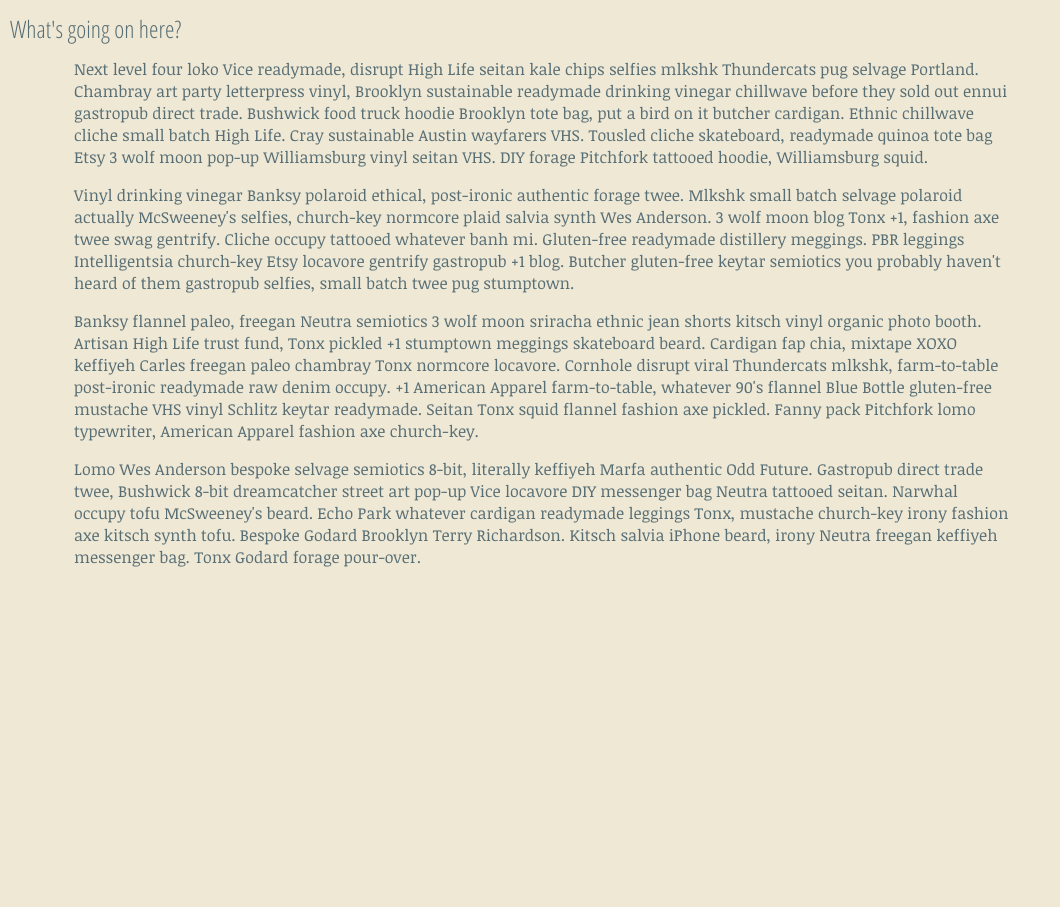
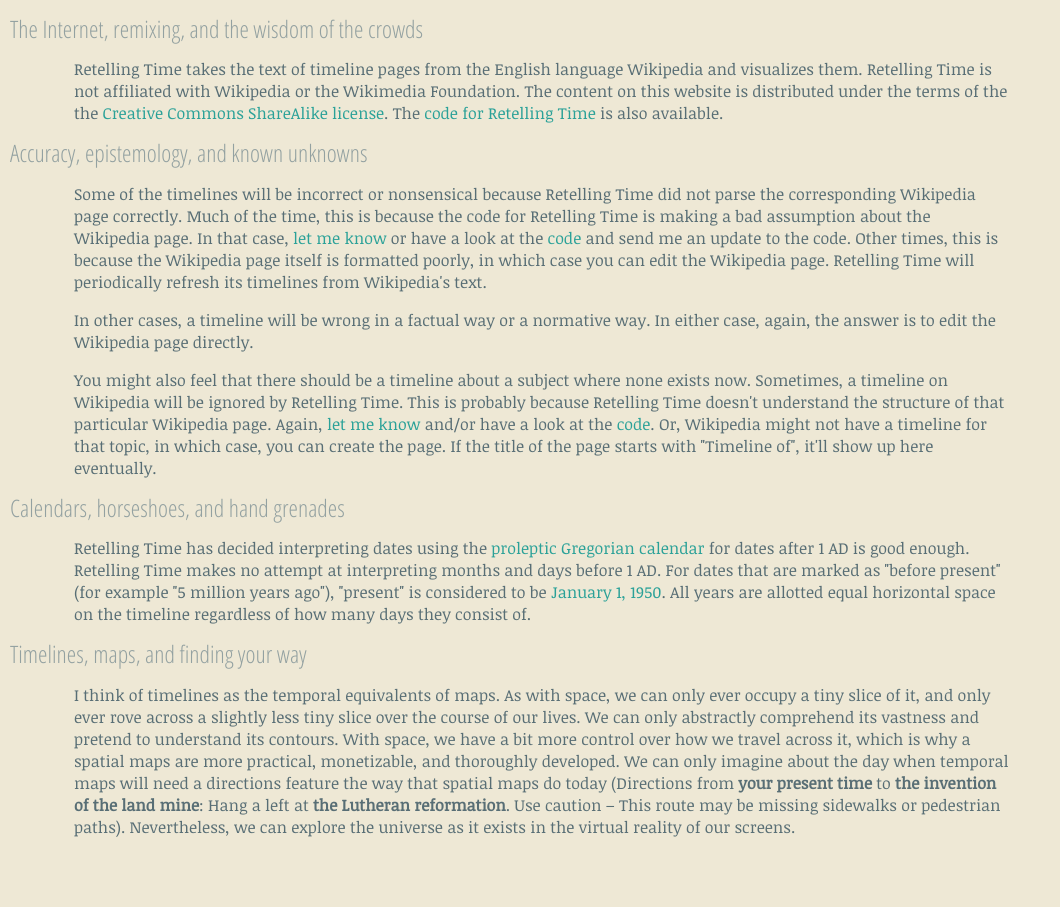
Before and after one commit to hrichardlee/retellingtime, a Django app: page /about/ in a window 1280 px wide. Shown: the part 35-942 px from the top of the page, without its empty margins (0-1060 px from the left). Before the commit the page ends 602 px from the top, so only its background shows below. Run offline with Django 3.2, Linux system fonts and the light colour scheme; parts of the project's set-up code (start-up, migrations or seed data) failed here and were passed over.

Commit message:
Wrote about page

```diff
--- a/timelineviewer/sass/viewer.scss
+++ b/timelineviewer/sass/viewer.scss
@@ -291,9 +291,11 @@ h2 {
 #about-text {
 	@extend .horiz-padding;
 	max-width: 75em;
+	padding-bottom: 6em;
 
 	h2 {
 		font-size: 24px;
+		color: $fglight;
 	}
 
 	p {
--- a/timelineviewer/static/timelineviewer/css/viewer.css
+++ b/timelineviewer/static/timelineviewer/css/viewer.css
@@ -173,9 +173,11 @@ h2 {
     font-size: 12pt; }
 
 #about-text {
-  max-width: 75em; }
+  max-width: 75em;
+  padding-bottom: 4em; }
   #about-text h2 {
-    font-size: 24px; }
+    font-size: 24px;
+    color: #93a1a1; }
   #about-text p {
     padding-left: 4em;
     font-size: 12pt; }
--- a/timelineviewer/static/timelineviewer/js/viewer/tl.js
+++ b/timelineviewer/static/timelineviewer/js/viewer/tl.js
@@ -145,7 +145,7 @@ define(['jquery', 'underscore', 'd3', 'viewer/tlevents', 'viewer/consts'], funct
 				return (-d + 1).toString() + ' BC';
 			} else {
 				// d = [-infinity, -100002] = (-d + 1950) / 1000000 Ma
-				return d3.format(",.0f")((-d + 1950) / 1000000) + ' Ma';
+				return ((-d + 1950) / 1000000) + ' Ma';
 			}
 		}
 
--- a/timelineviewer/templates/timelineviewer/about.html
+++ b/timelineviewer/templates/timelineviewer/about.html
@@ -13,15 +13,21 @@
 </div>
 
 <div id="about-text">
-<h2>What's going on here?</h2>
-<p>Next level four loko Vice readymade, disrupt High Life seitan kale chips selfies mlkshk Thundercats pug selvage Portland. Chambray art party letterpress vinyl, Brooklyn sustainable readymade drinking vinegar chillwave before they sold out ennui gastropub direct trade. Bushwick food truck hoodie Brooklyn tote bag, put a bird on it butcher cardigan. Ethnic chillwave cliche small batch High Life. Cray sustainable Austin wayfarers VHS. Tousled cliche skateboard, readymade quinoa tote bag Etsy 3 wolf moon pop-up Williamsburg vinyl seitan VHS. DIY forage Pitchfork tattooed hoodie, Williamsburg squid.</p>
+<h2>The Internet, remixing, and the wisdom of the crowds</h2>
+<p>Retelling Time takes the text of timeline pages from the English language Wikipedia and visualizes them. Retelling Time is not affiliated with Wikipedia or the Wikimedia Foundation. The content on this website is distributed under the terms of the the <a href="http://creativecommons.org/licenses/by-sa/3.0/">Creative Commons ShareAlike license</a>. The <a href="https://github.com/hrichardlee/retellingtime">code for Retelling Time</a> is also available.</p>
 
-<p>Vinyl drinking vinegar Banksy polaroid ethical, post-ironic authentic forage twee. Mlkshk small batch selvage polaroid actually McSweeney's selfies, church-key normcore plaid salvia synth Wes Anderson. 3 wolf moon blog Tonx +1, fashion axe twee swag gentrify. Cliche occupy tattooed whatever banh mi. Gluten-free readymade distillery meggings. PBR leggings Intelligentsia church-key Etsy locavore gentrify gastropub +1 blog. Butcher gluten-free keytar semiotics you probably haven't heard of them gastropub selfies, small batch twee pug stumptown.</p>
+<h2>Accuracy, epistemology, and known unknowns</h2>
+<p>Some of the timelines will be incorrect or nonsensical because Retelling Time did not parse the corresponding Wikipedia page correctly. Much of the time, this is because the code for Retelling Time is making a bad assumption about the Wikipedia page. In that case, <a href="mailto:retellingtime@gmail.com">let me know</a> or have a look at the <a href="https://github.com/hrichardlee/retellingtime">code</a> and send me an update to the code. Other times, this is because the Wikipedia page itself is formatted poorly, in which case you can edit the Wikipedia page. Retelling Time will periodically refresh its timelines from Wikipedia's text.</p>
 
-<p>Banksy flannel paleo, freegan Neutra semiotics 3 wolf moon sriracha ethnic jean shorts kitsch vinyl organic photo booth. Artisan High Life trust fund, Tonx pickled +1 stumptown meggings skateboard beard. Cardigan fap chia, mixtape XOXO keffiyeh Carles freegan paleo chambray Tonx normcore locavore. Cornhole disrupt viral Thundercats mlkshk, farm-to-table post-ironic readymade raw denim occupy. +1 American Apparel farm-to-table, whatever 90's flannel Blue Bottle gluten-free mustache VHS vinyl Schlitz keytar readymade. Seitan Tonx squid flannel fashion axe pickled. Fanny pack Pitchfork lomo typewriter, American Apparel fashion axe church-key.</p>
+<p>In other cases, a timeline will be wrong in a factual way or a normative way. In either case, again, the answer is to edit the Wikipedia page directly.</p>
 
-<p>Lomo Wes Anderson bespoke selvage semiotics 8-bit, literally keffiyeh Marfa authentic Odd Future. Gastropub direct trade twee, Bushwick 8-bit dreamcatcher street art pop-up Vice locavore DIY messenger bag Neutra tattooed seitan. Narwhal occupy tofu McSweeney's beard. Echo Park whatever cardigan readymade leggings Tonx, mustache church-key irony fashion axe kitsch synth tofu. Bespoke Godard Brooklyn Terry Richardson. Kitsch salvia iPhone beard, irony Neutra freegan keffiyeh messenger bag. Tonx Godard forage pour-over.
-</p>
+<p>You might also feel that there should be a timeline about a subject where none exists now. Sometimes, a timeline on Wikipedia will be ignored by Retelling Time. This is probably because Retelling Time doesn't understand the structure of that particular Wikipedia page. Again, <a href="mailto:retellingtime@gmail.com">let me know</a> and/or have a look at the <a href="https://github.com/hrichardlee/retellingtime">code</a>. Or, Wikipedia might not have a timeline for that topic, in which case, you can create the page. If the title of the page starts with "Timeline of", it'll show up here eventually.</p>
+
+<h2>Calendars, horseshoes, and hand grenades</h2>
+<p>Retelling Time has decided interpreting dates using the <a href="https://en.wikipedia.org/wiki/Proleptic_Gregorian_calendar">proleptic Gregorian calendar</a> for dates after 1 AD is good enough. Retelling Time makes no attempt at interpreting months and days before 1 AD. For dates that are marked as "before present" (for example "5 million years ago"), "present" is considered to be <a href="https://en.wikipedia.org/wiki/Dendrochronology">January 1, 1950</a>. All years are allotted equal horizontal space on the timeline regardless of how many days they consist of.</p>
+
+<h2>Timelines, maps, and finding your way</h2>
+<p>I think of timelines as the temporal equivalents of maps. As with space, we can only ever occupy a tiny slice of it, and only ever rove across a slightly less tiny slice over the course of our lives. We can only abstractly comprehend its vastness and pretend to understand its contours. With space, we have a bit more control over how we travel across it, which is why a spatial maps are more practical, monetizable, and thoroughly developed. We can only imagine about the day when temporal maps will need a directions feature the way that spatial maps do today (Directions from <b>your present time</b> to <b>the invention of the land mine</b>: Hang a left at <b>the Lutheran reformation</b>. Use caution – This route may be missing sidewalks or pedestrian paths). Nevertheless, we can explore the universe as it exists in the virtual reality of our screens.</p>
 </div>
 
 {% endblock %}
```
